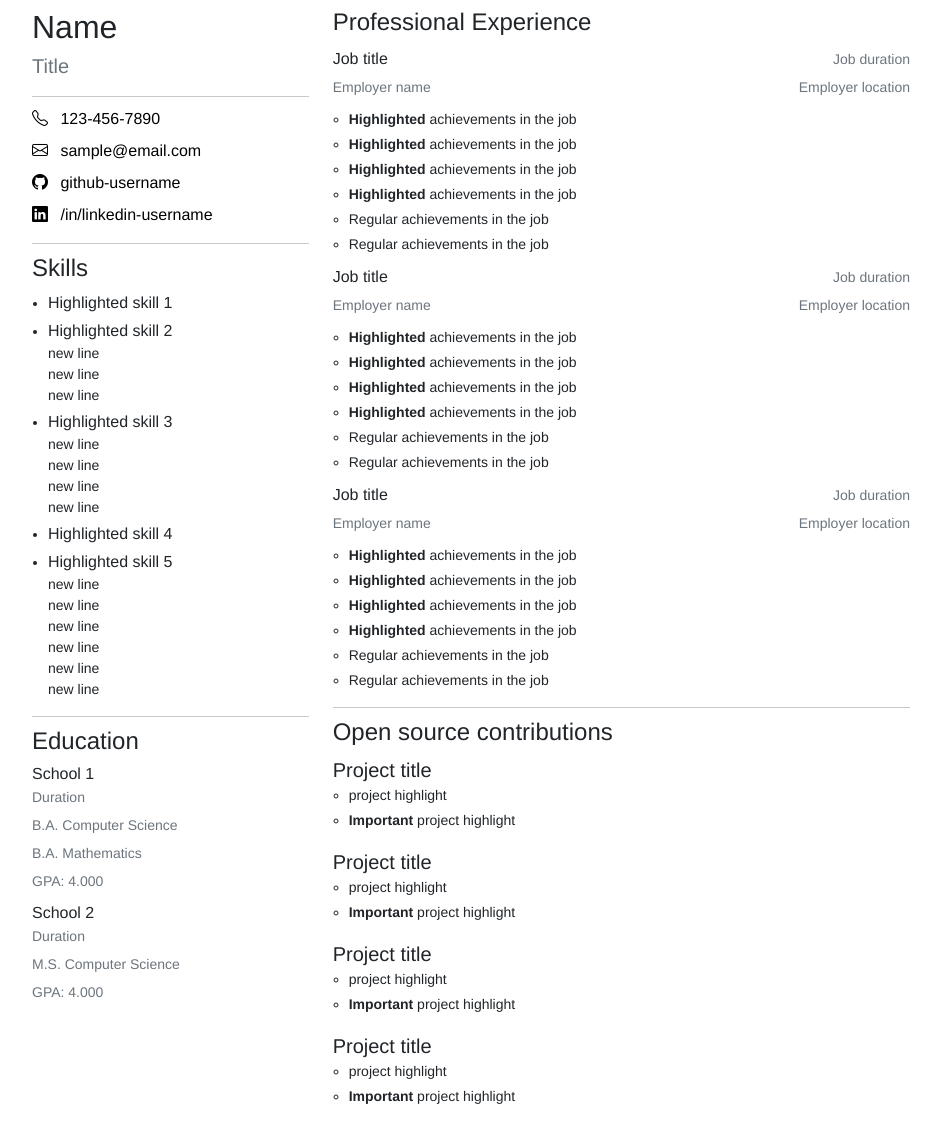
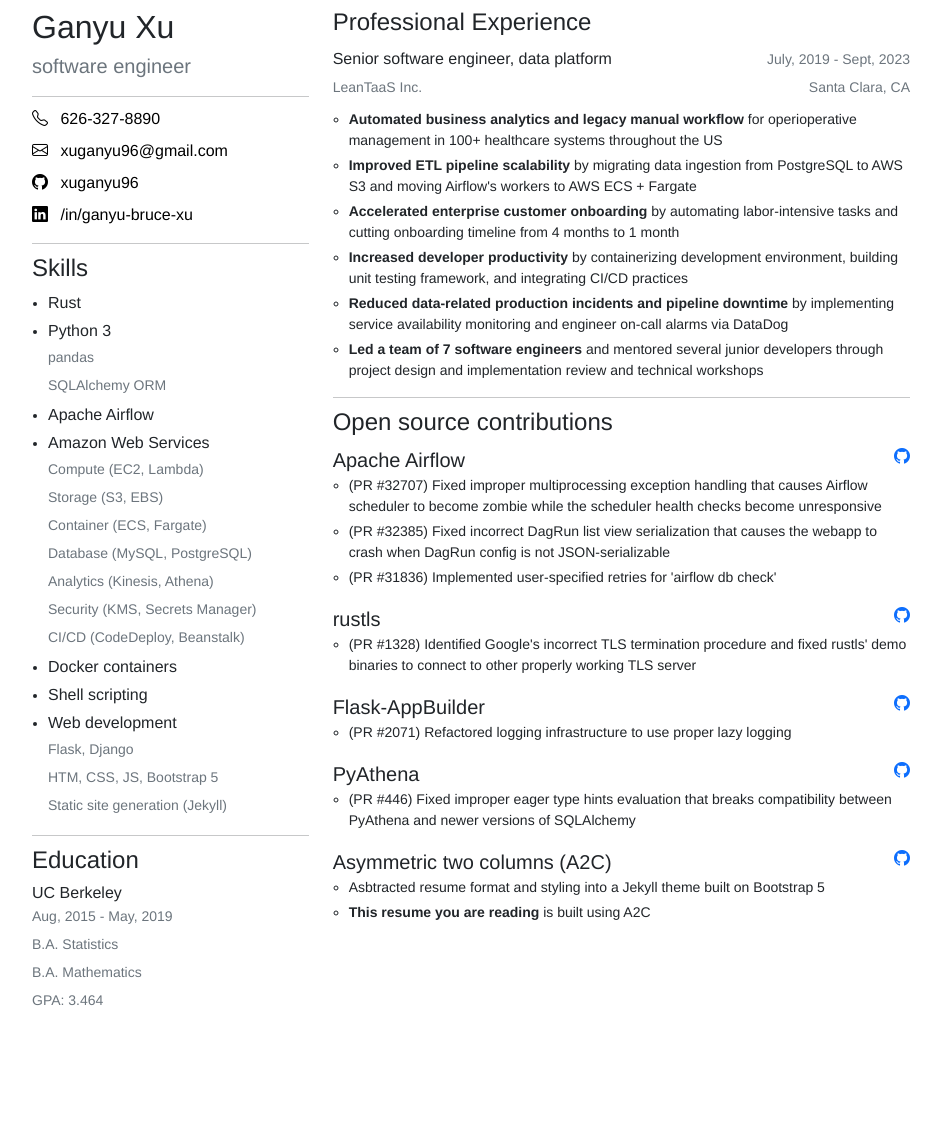
Before and after one commit to xuganyu96/asymmetric-two-columns, a Jekyll site: the page built from index.html, in a window 1280 px wide. Shown: the whole page, without its empty margins (169-1110 px from the left). Built offline with Jekyll 4.4.1, drawn with Linux system fonts in a browser that asks for light colours; nearby versions of some CDN libraries; after the commit the page ends 1038 px from its top, so only the background shows below that.

Commit message:
Display my own resume at project root

```diff
--- a/index.html
+++ b/index.html
@@ -1,106 +1,83 @@
 ---
 layout: a2c
-title: Sample resume
+title: Ganyu Xu's resume
 resume:
-  name: Name
-  title: Title
+  name: Ganyu Xu
+  title: software engineer
   contacts:
-    - href: "tel:1234567890"
+    - href: "tel:6263278890"
       bi-icon: bi-telephone
-      text: "123-456-7890"
-    - href: "mailto:sample@email.com"
+      text: "626-327-8890"
+    - href: "mailto:xuganyu96@gmail.com"
       bi-icon: bi-envelope
-      text: "sample@email.com"
-    - href: "https://github.com/github-username"
+      text: "xuganyu96@gmail.com"
+    - href: "https://github.com/xuganyu96"
       bi-icon: bi-github
-      text: "github-username"
-    - href: "https://linkedin.com/in/linkedin-username"
+      text: "xuganyu96"
+    - href: "https://linkedin.com/in/ganyu-bruce-xu"
       bi-icon: bi-linkedin
-      text: "/in/linkedin-username"
+      text: "/in/ganyu-bruce-xu"
   skills:
-    - <span class="fs-6">Highlighted skill 1</span>
-    - <span class="fs-6">Highlighted skill 2</span><br>
-      new line <br>
-      new line <br>
-      new line <br>
-    - <span class="fs-6">Highlighted skill 3</span><br>
-      new line <br>
-      new line <br>
-      new line <br>
-      new line <br>
-    - <span class="fs-6">Highlighted skill 4</span>
-    - <span class="fs-6">Highlighted skill 5</span><br>
-      new line <br>
-      new line <br>
-      new line <br>
-      new line <br>
-      new line <br>
-      new line <br>
+    - <span class="fs-6">Rust</span><br>
+    - <span class="fs-6">Python 3</span><br>
+      <span class="text-secondary">pandas</span> <br>
+      <span class="text-secondary">SQLAlchemy ORM</span> <br>
+    - <span class="fs-6">Apache Airflow</span>
+    - <span class="fs-6">Amazon Web Services</span><br>
+      <span class="text-secondary">Compute (EC2, Lambda)</span> <br>
+      <span class="text-secondary">Storage (S3, EBS)</span> <br>
+      <span class="text-secondary">Container (ECS, Fargate)</span> <br>
+      <span class="text-secondary">Database (MySQL, PostgreSQL)</span> <br>
+      <span class="text-secondary">Analytics (Kinesis, Athena)</span> <br>
+      <span class="text-secondary">Security (KMS, Secrets Manager)</span> <br>
+      <span class="text-secondary">CI/CD (CodeDeploy, Beanstalk)</span>
+    - <span class="fs-6">Docker containers</span>
+    - <span class="fs-6">Shell scripting</span>
+    - <span class="fs-6">Web development</span><br>
+      <span class="text-secondary">Flask, Django</span><br>
+      <span class="text-secondary">HTM, CSS, JS, Bootstrap 5</span> <br>
+      <span class="text-secondary">Static site generation (Jekyll)</span>
   education:
-    - school: "School 1"
-      duration: "Duration"
+    - school: "UC Berkeley"
+      duration: "Aug, 2015 - May, 2019"
       degrees:
-      - "B.A. Computer Science"
+      - "B.A. Statistics"
       - "B.A. Mathematics"
-      gpa: "4.000"
-    - school: "School 2"
-      duration: "Duration"
-      degrees:
-      - "M.S. Computer Science"
-      gpa: "4.000"
+      gpa: "3.464"
   experiences:
-    - title: "Job title"
-      duration: "Job duration"
-      employer: "Employer name"
-      location: "Employer location"
+    - title: "Senior software engineer, data platform"
+      duration: "July, 2019 - Sept, 2023"
+      employer: "LeanTaaS Inc."
+      location: "Santa Clara, CA"
       highlights:
-      - <strong>Highlighted </strong> achievements in the job
-      - <strong>Highlighted </strong> achievements in the job
-      - <strong>Highlighted </strong> achievements in the job
-      - <strong>Highlighted </strong> achievements in the job
-      - Regular achievements in the job
-      - Regular achievements in the job
-    - title: "Job title"
-      duration: "Job duration"
-      employer: "Employer name"
-      location: "Employer location"
+      - <b>Automated business analytics and legacy manual workflow</b> for operioperative management in 100+ healthcare systems throughout the US
+      - <b>Improved ETL pipeline scalability</b> by migrating data ingestion from PostgreSQL to AWS S3 and moving Airflow's workers to AWS ECS + Fargate
+      - <b>Accelerated enterprise customer onboarding</b> by automating labor-intensive tasks and cutting onboarding timeline from 4 months to 1 month
+      - <b>Increased developer productivity</b> by containerizing development environment, building unit testing framework, and integrating CI/CD practices
+      - <b>Reduced data-related production incidents and pipeline downtime</b> by implementing service availability monitoring and engineer on-call alarms via DataDog
+      - <b>Led a team of 7 software engineers</b> and mentored several junior developers through project design and implementation review and technical workshops
+  projects:
+    - title: Apache Airflow
+      url: https://github.com/apache/airflow
       highlights:
-      - <strong>Highlighted </strong> achievements in the job
-      - <strong>Highlighted </strong> achievements in the job
-      - <strong>Highlighted </strong> achievements in the job
-      - <strong>Highlighted </strong> achievements in the job
-      - Regular achievements in the job
-      - Regular achievements in the job
-    - title: "Job title"
-      duration: "Job duration"
-      employer: "Employer name"
-      location: "Employer location"
+      - "(PR #32707) Fixed improper multiprocessing exception handling that causes Airflow scheduler to become zombie while the scheduler health checks become unresponsive"
+      - "(PR #32385) Fixed incorrect DagRun list view serialization that causes the webapp to crash when DagRun config is not JSON-serializable"
+      - "(PR #31836) Implemented user-specified retries for 'airflow db check'"
+    - title: rustls
+      url: https://github.com/rustls/rustls
       highlights:
-      - <strong>Highlighted </strong> achievements in the job
-      - <strong>Highlighted </strong> achievements in the job
-      - <strong>Highlighted </strong> achievements in the job
-      - <strong>Highlighted </strong> achievements in the job
-      - Regular achievements in the job
-      - Regular achievements in the job
-  projects:
-    - title: Project title
-      url: #!
+      - "(PR #1328) Identified Google's incorrect TLS termination procedure and fixed rustls' demo binaries to connect to other properly working TLS server"
+    - title: Flask-AppBuilder
+      url: https://github.com/dpgaspar/Flask-AppBuilder
       highlights:
-      - project highlight
-      - <strong>Important</strong> project highlight
-    - title: Project title
-      url: #!
+      - "(PR #2071) Refactored logging infrastructure to use proper lazy logging"
+    - title: PyAthena
+      url: https://github.com/laughingman7743/PyAthena
       highlights:
-      - project highlight
-      - <strong>Important</strong> project highlight
-    - title: Project title
-      url: #!
+      - "(PR #446) Fixed improper eager type hints evaluation that breaks compatibility between PyAthena and newer versions of SQLAlchemy"
+    - title: Asymmetric two columns (A2C)
+      url: https://github.com/xuganyu96/asymmetric-two-columns
       highlights:
-      - project highlight
-      - <strong>Important</strong> project highlight
-    - title: Project title
-      url: #!
-      highlights:
-      - project highlight
-      - <strong>Important</strong> project highlight
+      - Asbtracted resume format and styling into a Jekyll theme built on Bootstrap 5
+      - <strong>This resume you are reading</strong> is built using A2C
 ---
```
Also changed, not shown: bruce.html (deleted, +0 -83 lines), 1 other file.
